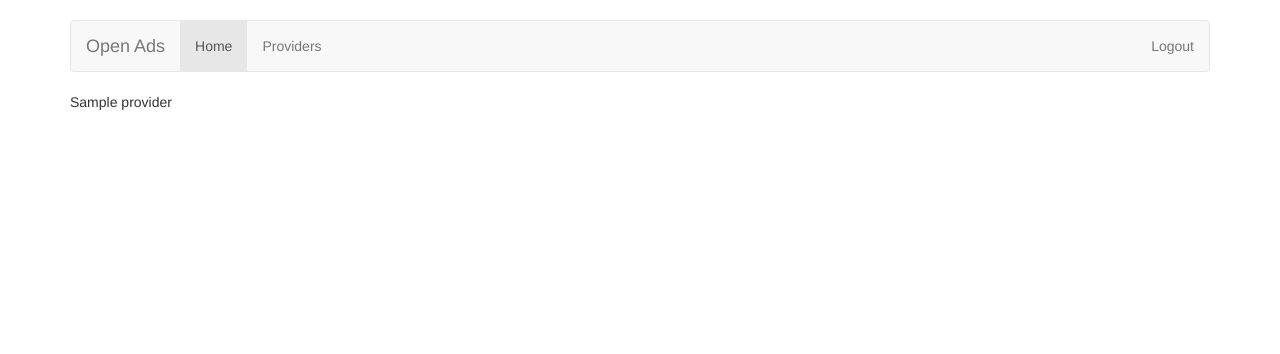
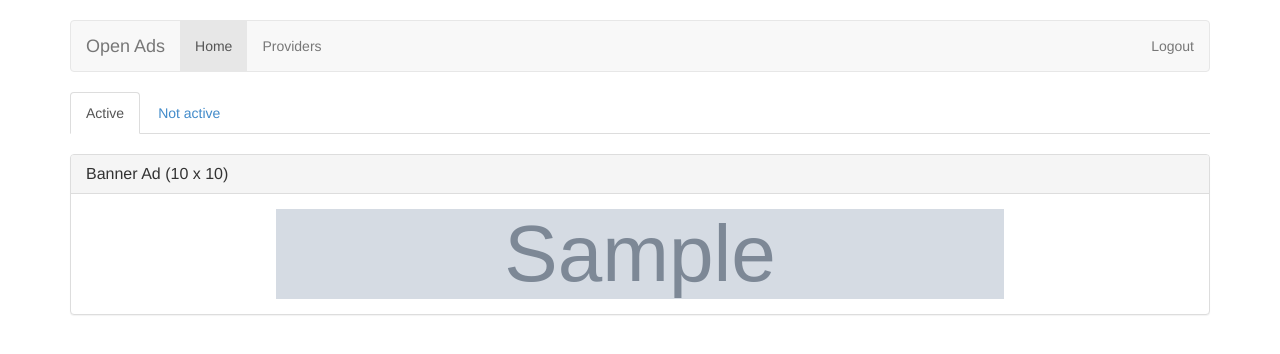
Before and after one commit to OpenAds/OpenAds, a Django app: page /data/provider/1/ in a window 1280 px wide. Shown: the top 354 px of the page. Run offline with Django 3.2, Linux system fonts and the light colour scheme; a user stored in the database is signed in; tables that the repository leaves empty hold one stand-in row (values such as "Sample post"); grey boxes marked "Sample" are stand-in pictures; some libraries are stand-ins or nearby versions.

Commit message:
Added ad list

```diff
--- a/advertisements/models.py
+++ b/advertisements/models.py
@@ -54,6 +54,11 @@ class Advertisement(models.Model):
 
         return click
 
+    def is_side(self):
+        if self.ad_type == self.SIDE_AD:
+            return True
+        return False
+
 
 class Click(models.Model):
     ad = models.ForeignKey(Advertisement)
--- /dev/null
+++ b/advertisements/templates/advertisements/statistics/advert_panel.html
@@ -0,0 +1,12 @@
+<div class="panel panel-default">
+  <div class="panel-heading">
+    <h3 class="panel-title">{{ advert.get_ad_type_display }} ({{ advert.image_width }} x {{ advert.image_height }})</h3>
+  </div>
+  <div class="panel-body">
+    {% if advert.is_side %}
+      <img border="0" width="125" height="125" src="{{ advert.image.url }}" style="margin: auto; display: block">
+    {% else %}
+      <img border="0" width="728" height="90" src="{{ advert.image.url }}" style="margin: auto; display: block">
+    {% endif %}
+  </div>
+</div>
--- a/advertisements/templates/advertisements/statistics/provider_statistics.html
+++ b/advertisements/templates/advertisements/statistics/provider_statistics.html
@@ -1,5 +1,21 @@
 {% extends 'base.html' %}
 
 {% block content %}
-  {{ provider.name }}
+  <ul class="nav nav-tabs" style="margin-bottom: 20px">
+    <li class="active"><a href="#active" data-toggle="tab">Active</a></li>
+    <li><a href="#inactive" data-toggle="tab">Not active</a></li>
+  </ul>
+
+  <div class="tab-content">
+    <div class="tab-pane active" id="active">
+      {% for advert in active_ads %}
+        {% include 'advertisements/statistics/advert_panel.html' with advert=advert %}
+      {% endfor %}
+    </div>
+    <div class="tab-pane" id="inactive">
+      {% for advert in inactive_ads %}
+        {% include 'advertisements/statistics/advert_panel.html' with advert=advert %}
+      {% endfor %}
+    </div>
+  </div>
 {% endblock %}
--- a/advertisements/views.py
+++ b/advertisements/views.py
@@ -38,4 +38,6 @@ def view_provider_statistics(request, provider_pk):
 
     return render(request, 'advertisements/statistics/provider_statistics.html', {
         "provider": provider,
+        "active_ads": provider.advertisement_set.filter(enabled=True),
+        "inactive_ads": provider.advertisement_set.filter(enabled=False),
     })
```
